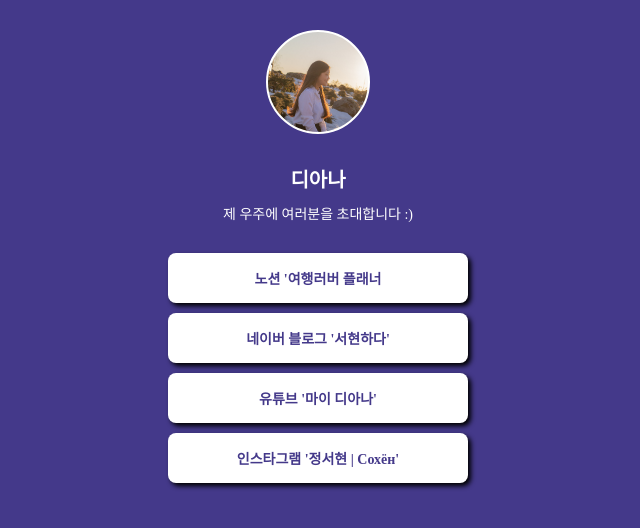
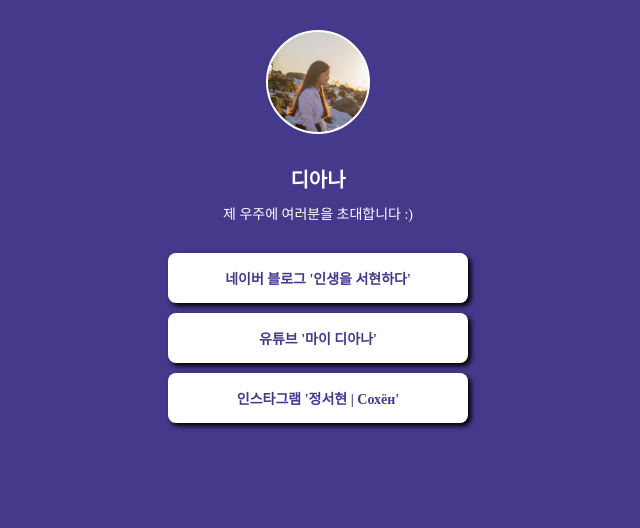
Before and after one commit to DianaJ530/mypage, a plain HTML site: page index.html in a window 1280 px wide. Shown: the whole page, without its empty margins (322-962 px from the left). Drawn offline with Linux system fonts and the light colour scheme; a web font is replaced by a local one.

Commit message:
Update index.html

```diff
--- a/index.html
+++ b/index.html
@@ -84,8 +84,7 @@
             <div class="profile"></div>
             <h1 class="main">디아나</h1>
             <p class="sub">제 우주에 여러분을 초대합니다 :)</p>
-            <a target="_blank" href="https://www.notion.so/4dbafb9672d243f1b99371b16356cb12">노션 '여행러버 플래너</a>
-            <a target="_blank" href="https://blog.naver.com/smilesh530">네이버 블로그 '서현하다'</a>
+            <a target="_blank" href="https://blog.naver.com/smilesh530">네이버 블로그 '인생을 서현하다'</a>
             <a target="_blank" href="https://m.youtube.com/channel/UCZgfHdC0-4Eppi4EWwvfjyA">유튜브 '마이 디아나'</a>
             <a target="_blank" href="https://www.instagram.com/seohyunj.530/">인스타그램 '정서현 | Сохён'</a>
         </div>
```
